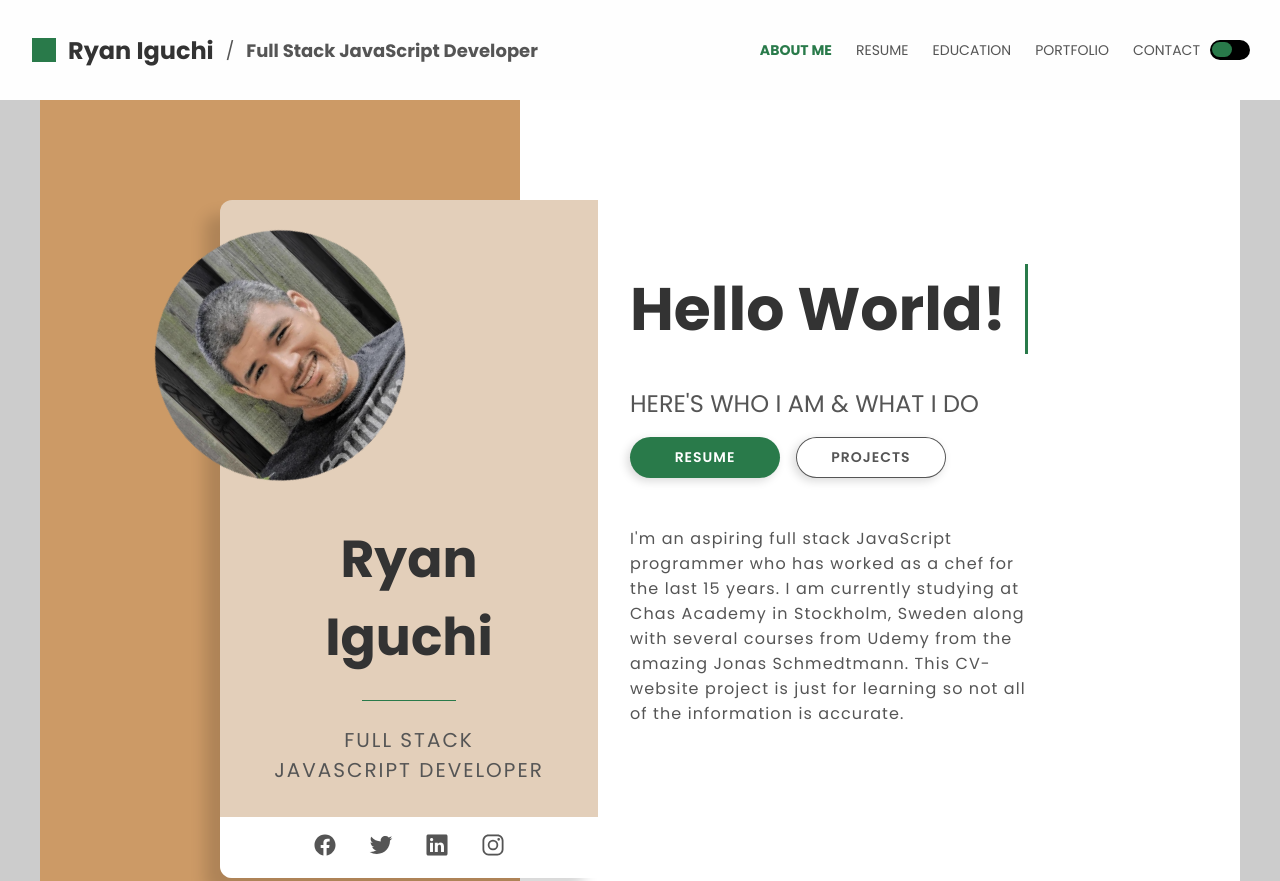
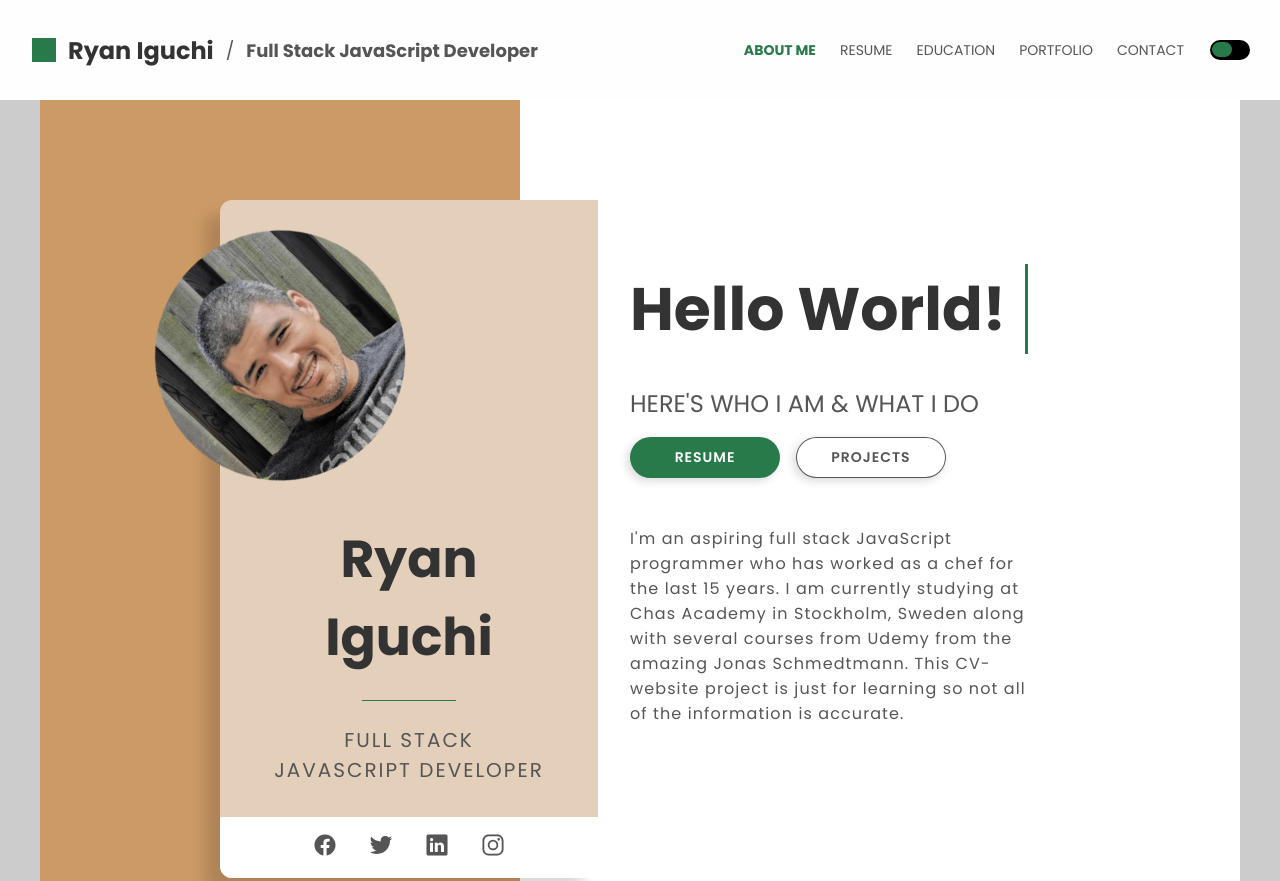
Before and after one commit to Ryiguchi/CV, a plain HTML site: page index.html in a window 1280 px wide. Shown: the top 881 px of the page. Drawn offline with nearby package versions, Linux system fonts and the light colour scheme.

Commit message:
Changed margin

```diff
--- a/style.css
+++ b/style.css
@@ -113,7 +113,7 @@ a:active {
   background-color: rgba(255, 255, 255, 0.97);
 
   height: 10rem;
-  padding: 0 8rem 0 3.2rem;
+  padding: 0 9.6rem 0 3.2rem;
 
   transition: all 0.3s linear;
 }
```
